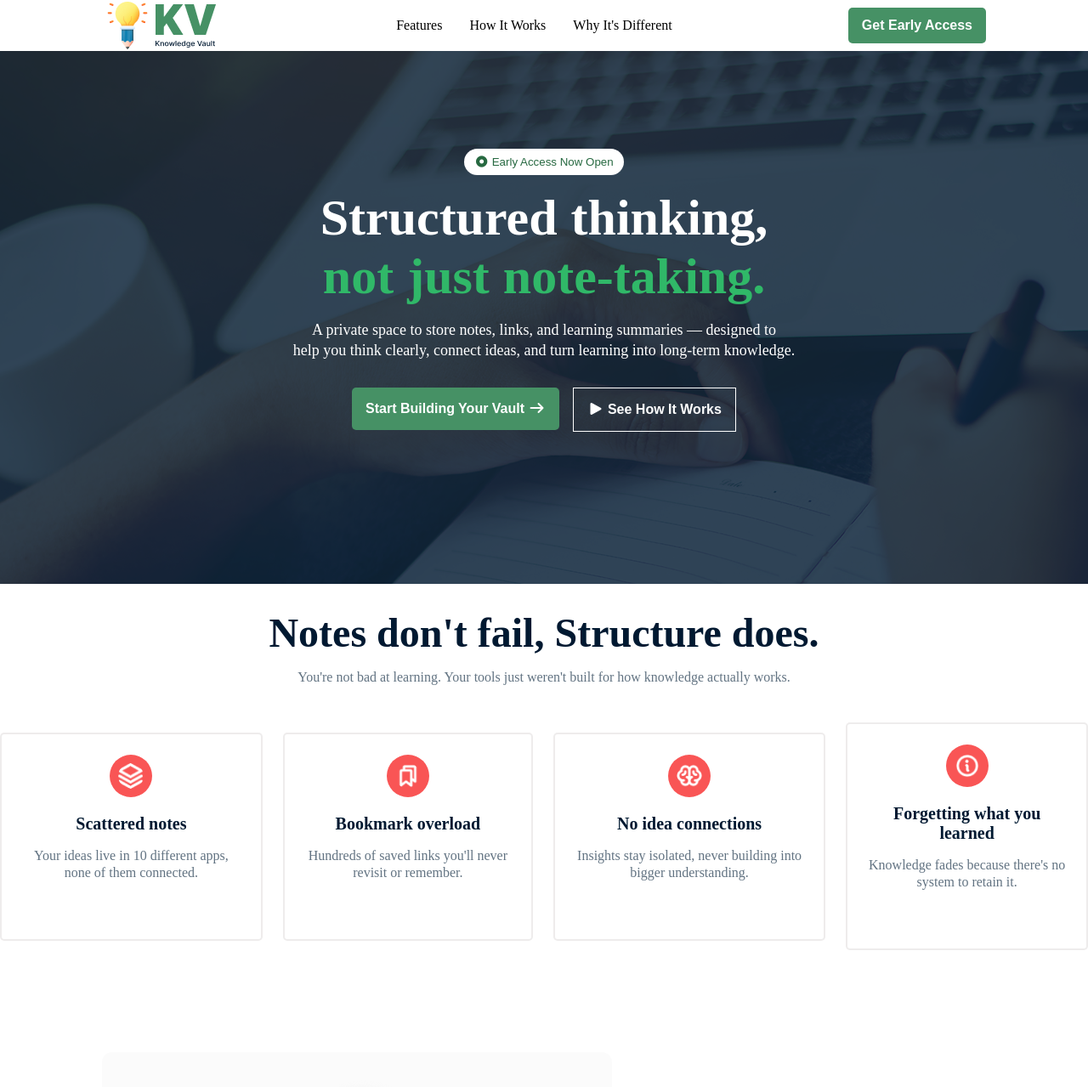
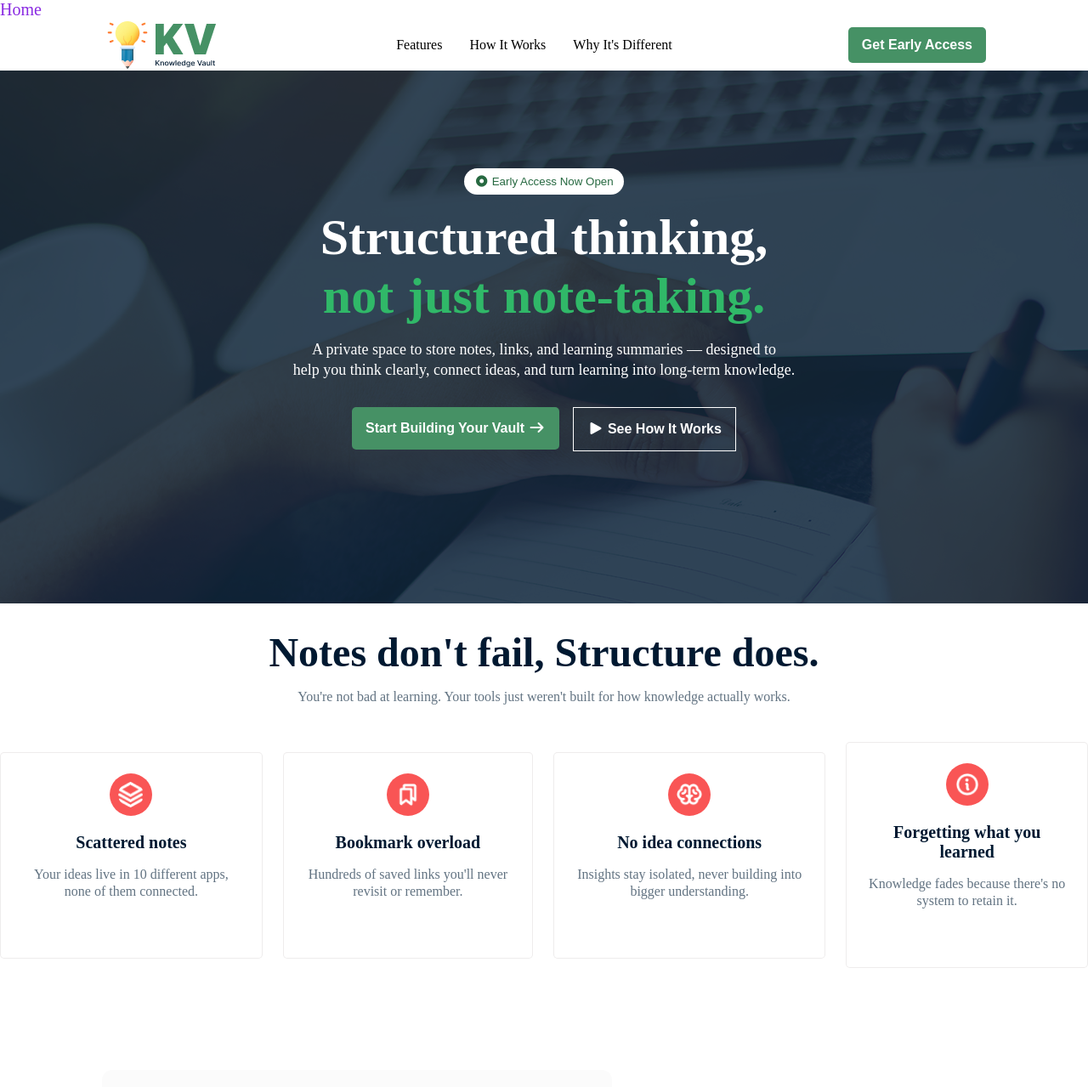
Before and after one commit to avishekroyyash/A1, a plain HTML site: page index.html in a window 1280 px wide. Shown: the top 1279 px of the page at 85% size. Drawn offline with Linux system fonts and the light colour scheme.

Commit message:
add home in the above of website

```diff
--- a/index.html
+++ b/index.html
@@ -9,6 +9,7 @@
     <link rel="stylesheet" href="https://cdnjs.cloudflare.com/ajax/libs/font-awesome/7.0.1/css/all.min.css" integrity="sha512-2SwdPD6INVrV/lHTZbO2nodKhrnDdJK9/kg2XD1r9uGqPo1cUbujc+IYdlYdEErWNu69gVcYgdxlmVmzTWnetw==" crossorigin="anonymous" referrerpolicy="no-referrer" />
 </head>
 <body>
+    <p class="home">Home</p>
     <header>
     <nav class="main-nav">
         <div class="parent-main-nav">
@@ -146,7 +147,7 @@
     </div>
     <div class="thumbel-cp">
       <hr>
-    <p>© 2026 Personal Knowledge Vault. All rights reserved.</p>
+    <p>&copy; 2026 Personal Knowledge Vault. All rights reserved.</p>
     </div>
     </div>
    </footer>
--- a/style.css
+++ b/style.css
@@ -2,6 +2,16 @@
     margin:0;
     padding:0;
     box-sizing: border-box;
+
+}
+.home{
+    color:#140505b5;
+    font-size:20px;
+    max-width:1600px;
+    margin:0 auto;
+}
+.home:hover{
+    color:blueviolet;
 }
 /* share style */
 .btn{
@@ -164,17 +174,16 @@ margin-bottom:44px;
     max-width: 322px;
     max-height: 300px;
     margin:0 auto;
-    border:none;
     background-color:#FFFFFF;
      padding:24px;
-     border:2px solid #d6d2d26c;
+     border:1px solid #d6d2d26c;
      border-radius:5px;
 
 }
 .card img{
     height:50px;
     width:50px;
-    padding: 10px;-------+-------------------+--px;
+    padding: 10px;
     background-color:#F95555;
     border-radius:50%;
     margin-bottom:16px;
@@ -300,6 +309,9 @@ margin:0 auto;
 max-width: 139px;
 max-height: 60px;
 }
+/* .social-link a:hover{
+    background-color: #0fdf7a;
+} */
 .thumbel-social-link p{
     color:#FFFFFF;
     font-size:20px;
```
